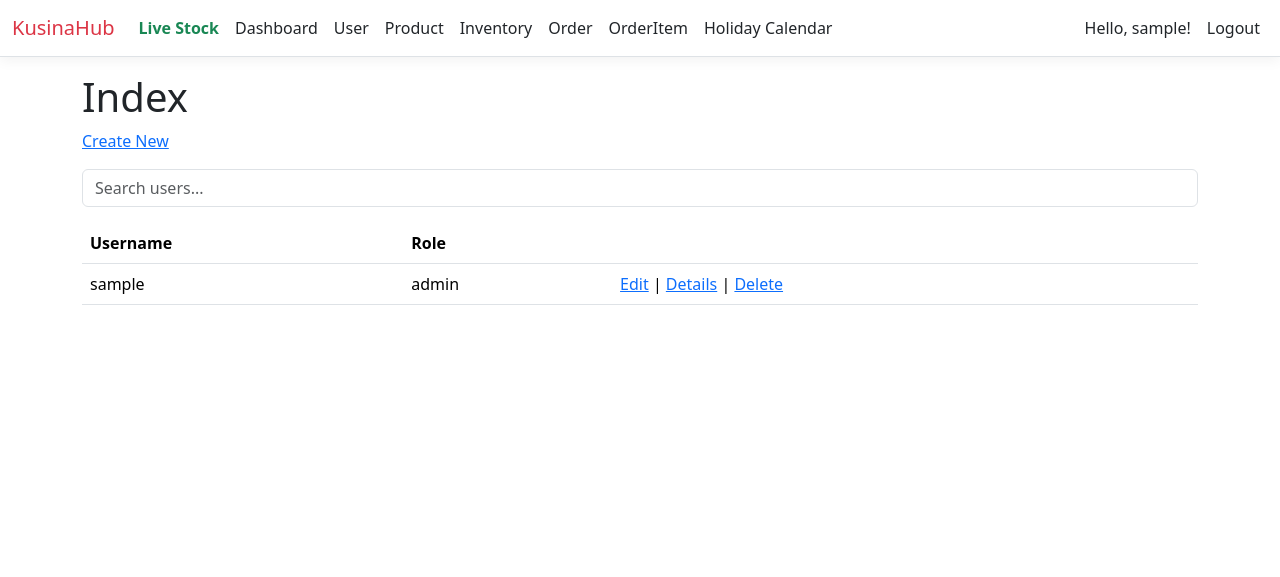
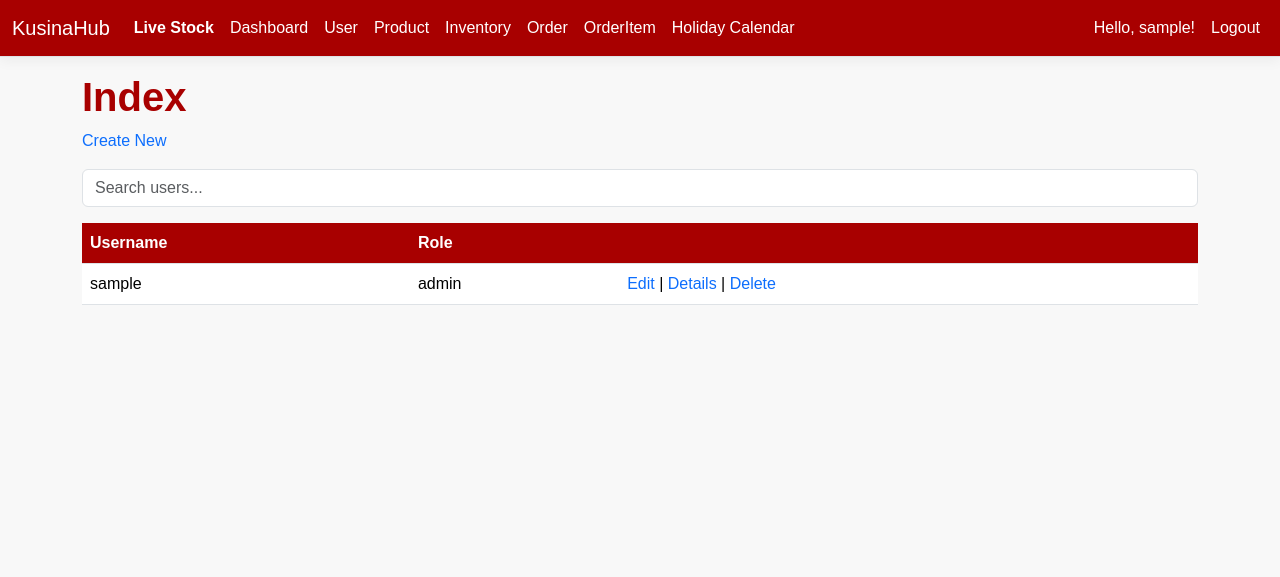
Before and after one commit to Pasion-Parales-ENTPROG/KKBYFinals, an ASP.NET Core app: page /User in a window 1280 px wide. Shown: the top 577 px of the page. Run offline with ASP.NET Core 8, Linux system fonts and the light colour scheme; a user stored in the database is signed in; empty tables hold one stand-in row (values such as "Sample post"); style sheets or scripts are compiled from the project's sources; database files in the repository are not loaded.

Commit message:
bootstrap designs

```diff
--- a/wwwroot/css/site.css
+++ b/wwwroot/css/site.css
@@ -29,3 +29,72 @@ body {
 .form-floating > .form-control-plaintext:focus::placeholder, .form-floating > .form-control:focus::placeholder {
   text-align: start;
 }
+
+
+body {
+    background-color: #f8f8f8;
+    font-family: Arial, sans-serif;
+}
+
+
+.navbar {
+    background-color: #a80000 !important;
+    box-shadow: 0 2px 6px rgba(0,0,0,0.10);
+}
+
+.navbar .navbar-brand,
+.navbar .nav-link {
+    color: white !important;
+}
+
+.navbar .nav-link:hover {
+    color: #ffcccc !important;
+}
+
+
+h1, h2, h3 {
+    color: #a80000;
+    font-weight: 600;
+}
+
+
+.card {
+    background-color: white;
+    border: none;
+    border-top: 3px solid #a80000;
+    border-radius: 8px;
+    box-shadow: 0 2px 8px rgba(0,0,0,0.06);
+    transition: 0.2s ease;
+}
+
+.card:hover {
+    transform: translateY(-3px);
+}
+
+
+.btn-primary {
+    background-color: #a80000;
+    border-color: #a80000;
+}
+
+.btn-primary:hover {
+    background-color: #800000;
+    border-color: #800000;
+}
+
+
+.table thead th {
+    background-color: #a80000;
+    color: white;
+}
+
+
+.form-control,
+.form-select {
+    border-radius: 6px;
+}
+
+
+a {
+    text-decoration: none;
+}
```
